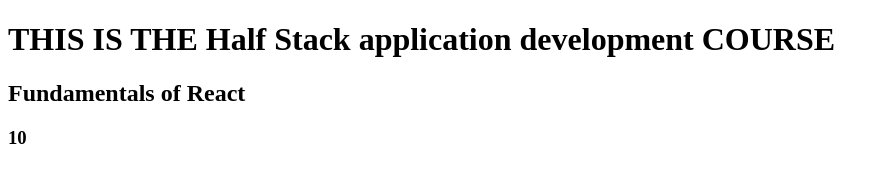
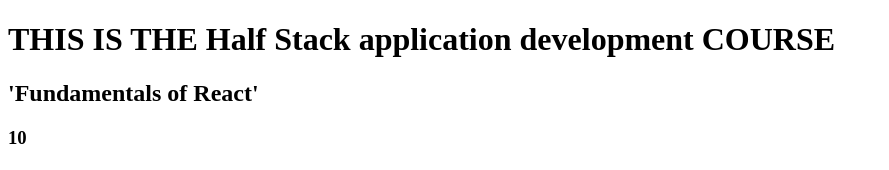
Before and after one commit to thasneem9/fullstackopen, a React (Vite) app in the folder part1/: page / in a window 1280 px wide. Shown: the top 170 px of the page, without its empty margins (0-889 px from the left). Built offline with nearby package versions, Linux system fonts and the light colour scheme.

Commit message:
b)task1.4: course information as objects

```diff
--- a/part1/src/App.jsx
+++ b/part1/src/App.jsx
@@ -3,18 +3,28 @@
 import Total from "../components/Total"
 const App = () => {
   const course = 'Half Stack application development'
-  const part1 = 'Fundamentals of React'
-  const exercises1 = 10
-  const part2 = 'Using props to pass data'
-  const exercises2 = 7
-  const part3 = 'State of a component'
-  const exercises3 = 14
+
+
+  const part1={
+    name:"'Fundamentals of React'",
+    ex:10
+  }
+  const part2={
+    name:"Using props to pass data",
+    ex:7
+  }
+  const part3={
+    name:"State of a component",
+    ex:14
+
+  }
+  console.log(part1,part1.name)
 /**open each 3 to see diff kinds of props passing */
   return (
     <>
     <Header course={course}/>
-    <Content part1={part1} ex1={exercises1} part2={part2} ex2={exercises2} part3={part3} ex3={exercises3}/>
-    <Total total={exercises1+exercises2+exercises3}/>
+    <Content part1={part1.name} ex1={part1.ex} part2={part2.name} ex2={part2.ex} part3={part3.name} ex3={part3.ex}/>
+    <Total total={part1.ex+part2.ex+part3.ex}/>
 
     </>
 
```
